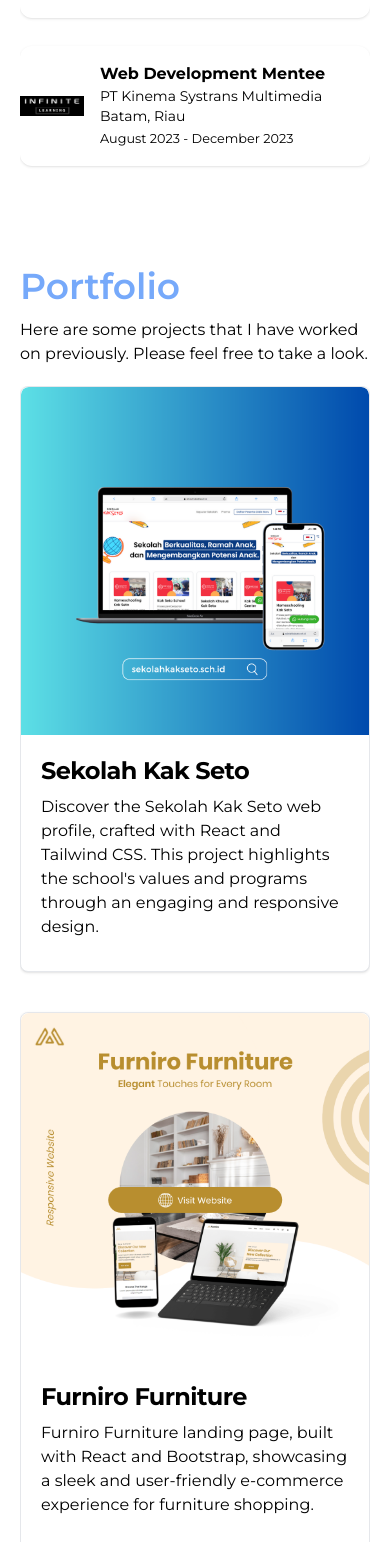
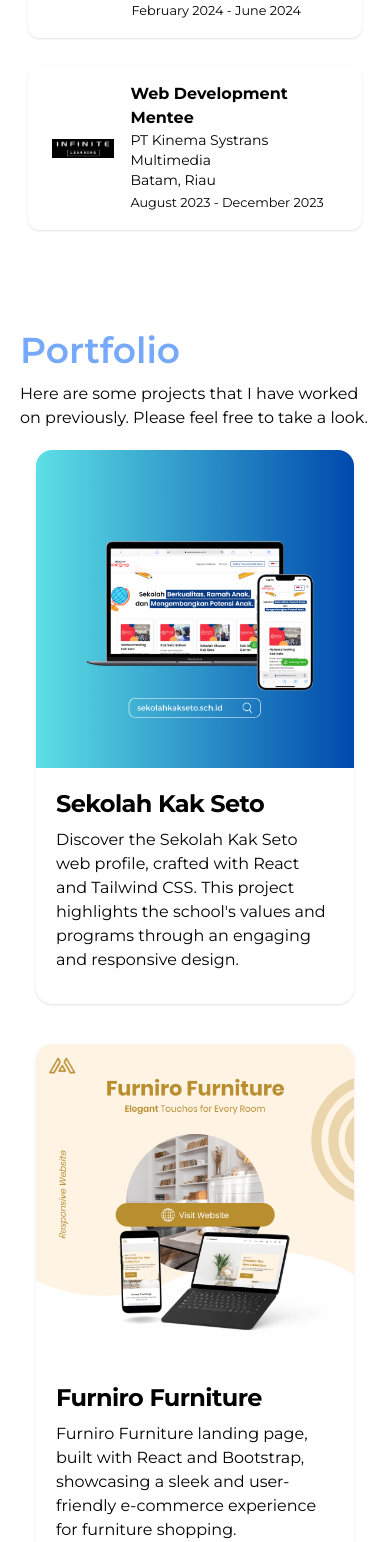
Before and after one commit to fadlananshari/FadlansPorto, a React (Vite) app: page / in a window 390 px wide. Shown: the part 1493-3035 px from the top of the page. Built offline with nearby package versions, Linux system fonts and the light colour scheme; what tailwindcss-animated would draw is missing.

Commit message:
Mini Fix

```diff
--- a/src/components/Experience.jsx
+++ b/src/components/Experience.jsx
@@ -27,7 +27,7 @@
             </div>
           </div>
         </div>
-        <div className="grid grid-flow-row gap-7 pb-5 mt-7 md:mt-0 overflow-hidden">
+        <div className="grid grid-flow-row gap-7 pb-5 mt-7 md:mt-0 overflow-hidden px-2">
           <h4 data-aos="fade-up" data-aos-duration="1000" className="font-bold text-lg">Experience</h4>
           <div data-aos="fade-up" data-aos-duration="1000" className="flex gap-4 md:gap-10 py-4 px-6 md:px-10 shadow rounded-xl w-full sm:w-max hover:shadow-lg">
             <img src={SKS} alt="" className="w-16 my-auto" />
@@ -38,7 +38,7 @@
               <small>February 2024 - June 2024</small>
             </div>
           </div>
-          <div data-aos="fade-up" data-aos-duration="1000" className="flex gap-4 md:gap-10 py-4 pl:6 pr-3 md:pl-10 md:pr-6 shadow rounded-xl w-full sm:w-max hover:shadow-lg">
+          <div data-aos="fade-up" data-aos-duration="1000" className="flex gap-4 md:gap-10 py-4 pl-6 pr-3 md:pl-10 md:pr-6 shadow rounded-xl w-full sm:w-max hover:shadow-lg">
             <img src={InfiniteLearning} alt="" className="w-16 my-auto bg-black" />
             <div>
               <h4 className="font-bold">Web Development Mentee</h4>
--- a/src/components/Footer.jsx
+++ b/src/components/Footer.jsx
@@ -6,7 +6,7 @@
   const currentYear = new Date().getFullYear();
   return (
     <>
-      <footer id='contact' className="bg-white rounded-lg dark:bg-gray-900 m-4 font-montserrat">
+      <footer id='contact' className="bg-white rounded-lg dark:bg-gray-900 font-montserrat">
         <div className="w-full max-w-screen-xl mx-auto p-4 md:py-8">
           <div className="grid grid-flow-row gap-7">
             <a href="" className="flex font-montserrat text-blue-400 text-2xl md:text-3xl font-bold">
--- a/src/components/Portofolio.jsx
+++ b/src/components/Portofolio.jsx
@@ -17,8 +17,8 @@
       <p data-aos="fade-up" data-aos-duration="1100" className="mb-5">
         Here are some projects that I have worked on previously. Please feel free to take a look.
       </p>
-      <div className="grid xl:grid-flow-col xl:grid-cols-4 gap-10 overflow-hidden">
-        <a data-aos="fade-up" data-aos-duration="1200" href="http://sekolahkakseto.sch.id" className="max-w-sm bg-white border border-gray-200 rounded-lg shadow hover:bg-blue-400 hover:text-white hover:shadow-xl duration-500 mx-auto">
+      <div className="grid xl:grid-flow-col xl:grid-cols-4 gap-10 overflow-hidden pb-10 px-4">
+        <a data-aos="fade-up" data-aos-duration="1200" href="http://sekolahkakseto.sch.id" className="max-w-sm bg-white rounded-2xl shadow hover:shadow-xl duration-500 mx-auto">
           <div className="">
             <img className="rounded-t-lg" src={Mockup1} alt="" />
           </div>
@@ -33,7 +33,7 @@
           data-aos="fade-up"
           data-aos-duration="1200"
           href="https://ecommerce-three-swart-28.vercel.app/"
-          className="max-w-sm bg-white border border-gray-200 rounded-lg shadow dark:bg-gray-800 dark:border-gray-700 hover:bg-blue-400 hover:text-white duration-500 mx-auto"
+          className="max-w-sm bg-white rounded-2xl shadow hover:shadow-xl duration-500 mx-auto"
         >
           <div>
             <img className="rounded-t-lg" src={Mockup2} alt="" />
```
